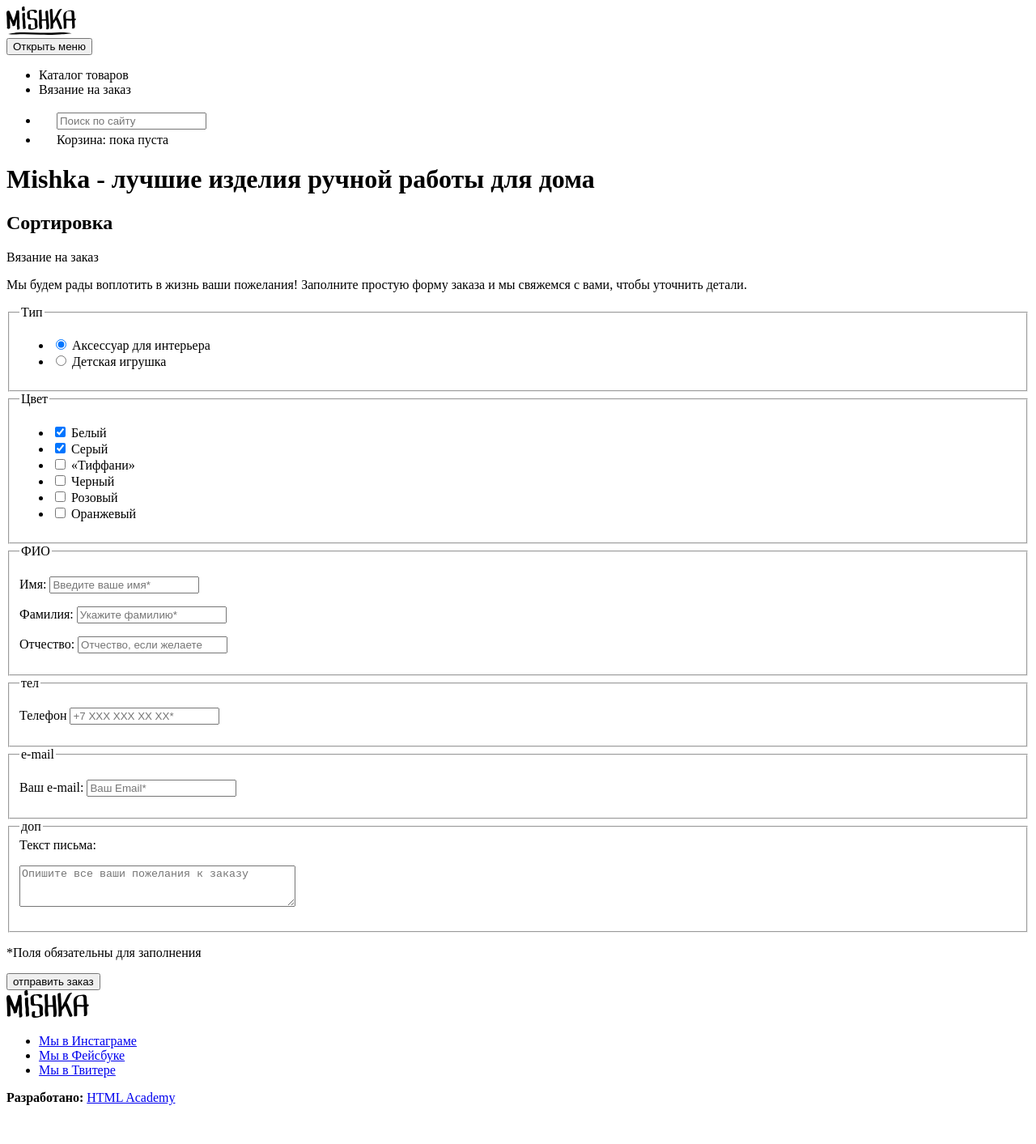
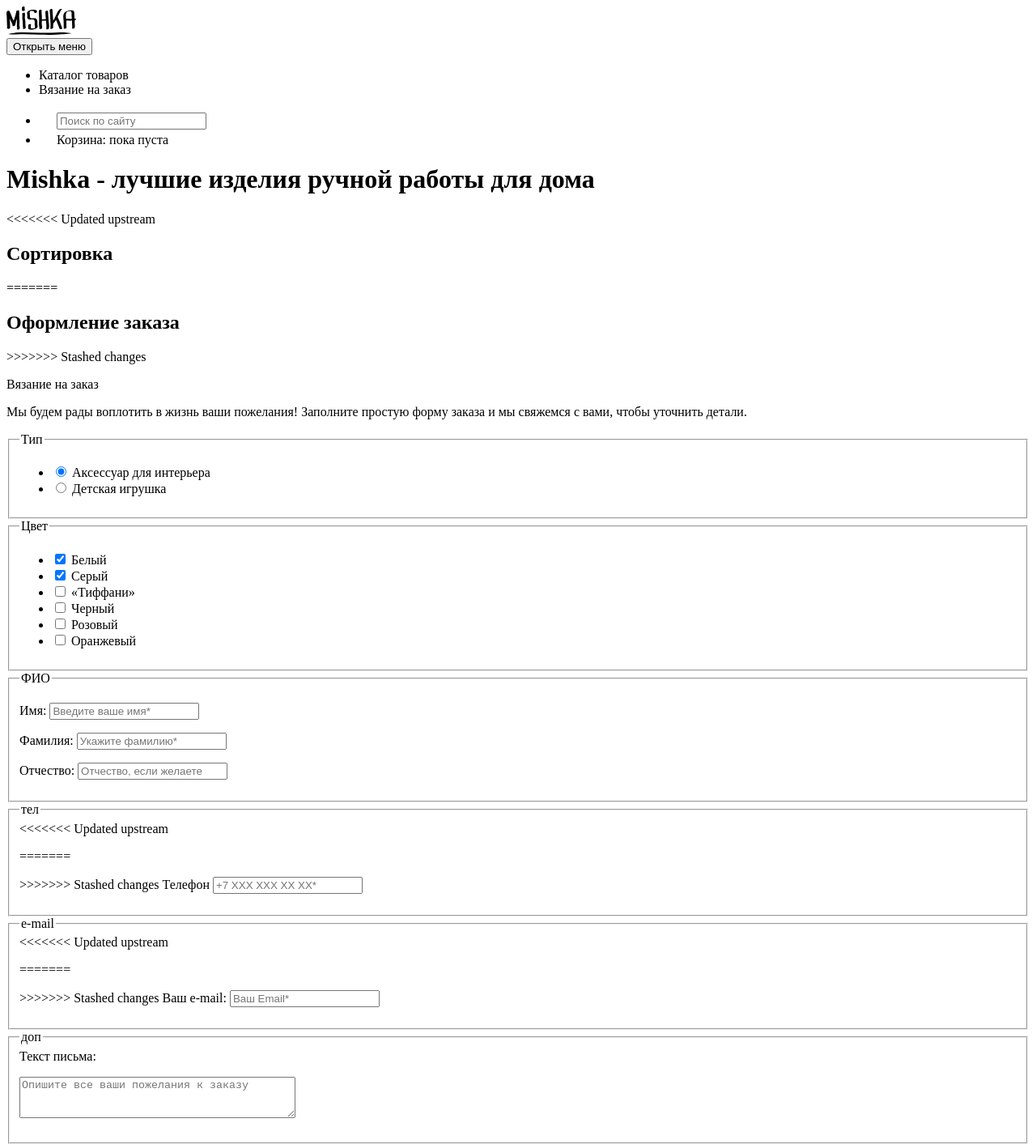
Before and after one commit to AntoninaTelehuz/1311487-mishka-22, a website: page source/form.html in a window 1280 px wide. Shown: the top 1413 px of the page at 81% size. Before the commit the page ends 1373 px from the top, so only its background shows below. Drawn offline with Linux system fonts and the light colour scheme.

Commit message:
Правки

```diff
--- a/source/form.html
+++ b/source/form.html
@@ -47,7 +47,11 @@
       <section class="order">
         <div class="order__wrapper">
           <header class="order__header">
+<<<<<<< Updated upstream
             <h2 class="visually-hidden">Сортировка</h2>
+=======
+            <h2 class="visually-hidden">Оформление заказа</h2>
+>>>>>>> Stashed changes
             <p class="order__title">Вязание на заказ</p>
           </header>
           <p class="order__content">Мы будем рады воплотить в жизнь ваши пожелания! Заполните простую форму заказа и мы свяжемся с вами, чтобы уточнить детали.</p>
@@ -111,14 +115,22 @@
             </fieldset>
             <fieldset class="order__phone client-phone">
               <legend class="client-phone__title">тел</legend>
+<<<<<<< Updated upstream
               <p class="client-phone__data">
+=======
+              <p class="client-phone__data client-phone__data--phone">
+>>>>>>> Stashed changes
                 <label class="visually-hidden" for="message-phone">Телефон</label>
                 <input class="client-phone__range client-phone__range--img" id="message-phone" type="tel" name="phone" placeholder="+7 ХХХ ХХХ ХХ ХХ*">
               </p>
             </fieldset>
             <fieldset class="order__mail client-email">
               <legend class="client-email__title">e-mail</legend>
+<<<<<<< Updated upstream
               <p class="client-email__data">
+=======
+              <p class="client-email__data client-email__data--email">
+>>>>>>> Stashed changes
                 <label class="visually-hidden" for="message-email">Ваш e-mail:</label>
                 <input class="client-email__range client-email__range--img" id="message-email" type="email" name="email" placeholder="Ваш Email*">
               </p>
```
